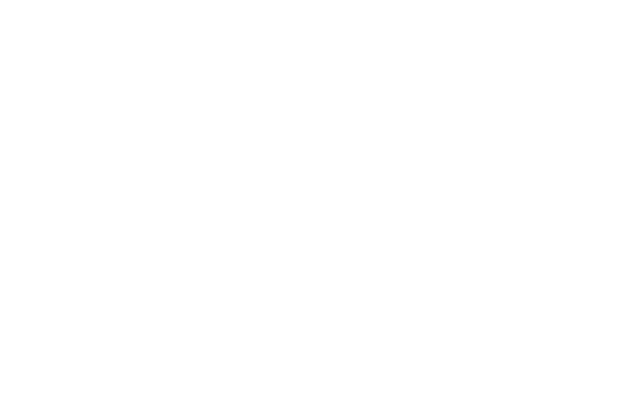
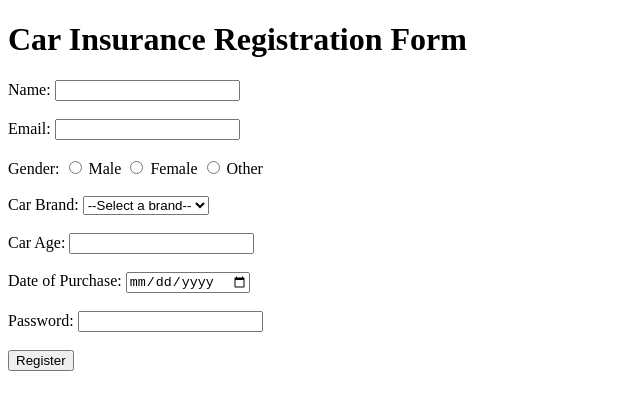
Before and after one commit to acciojob/car-insurance-form-MiyalalMulla, a website: page main.html in a window 1280 px wide. Shown: the whole page, without its empty margins (0-640 px from the left). Drawn offline with Linux system fonts and the light colour scheme.

Commit message:
created a submission

```diff
--- a/main.html
+++ b/main.html
@@ -7,6 +7,57 @@
 </head>
 
 <body>
+	<h1>Car Insurance Registration Form</h1>
+
+  <form method="post">
+    <!-- Name -->
+    <label for="name">Name:</label>
+    <input type="text" id="name" name="name" required>
+    <br><br>
+
+    <!-- Email -->
+    <label for="email">Email:</label>
+    <input type="email" id="email" name="email" required>
+    <br><br>
+
+    <!-- Gender -->
+    <label>Gender:</label>
+    <input type="radio" id="male" name="gender" value="male" required>
+    <label for="male">Male</label>
+    <input type="radio" id="female" name="gender" value="female" required>
+    <label for="female">Female</label>
+    <input type="radio" id="other" name="gender" value="other" required>
+    <label for="other">Other</label>
+    <br><br>
+
+    <!-- Car Brands -->
+    <label for="cars">Car Brand:</label>
+    <select id="cars" name="cars">
+      <option value="">--Select a brand--</option>
+      <option value="BMW">BMW</option>
+      <option value="Audi">Audi</option>
+      <option value="Mercedez">Mercedez</option>
+    </select>
+    <br><br>
+
+    <!-- Car Age -->
+    <label for="carage">Car Age:</label>
+    <input type="number" id="carage" name="carage" required>
+    <br><br>
+
+    <!-- Date of Purchase -->
+    <label for="dop">Date of Purchase:</label>
+    <input type="date" id="dop" name="dop" required>
+    <br><br>
+
+    <!-- Password -->
+    <label for="password">Password:</label>
+    <input type="password" id="password" name="password" required>
+    <br><br>
+
+    <!-- Submit Button -->
+    <button type="submit">Register</button>
+  </form>
 	<!-- the entire body must be written by student -->
     <script type="text/javascript" src="./script.js">
 </script>
```
